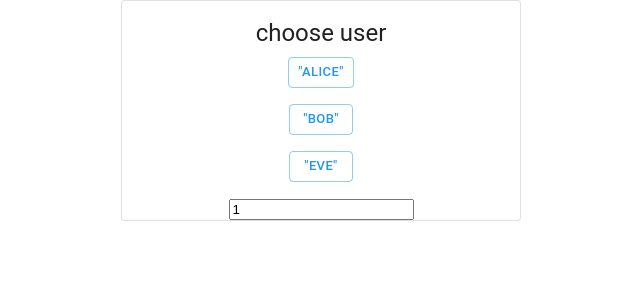
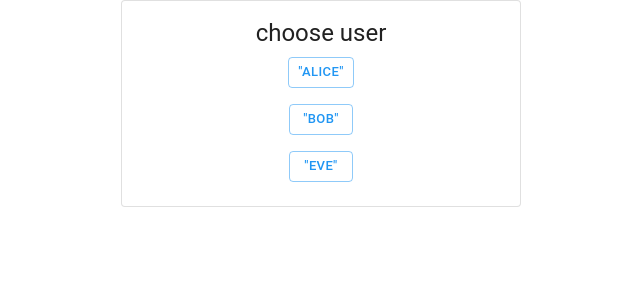
Before and after one commit to Setom29/task-mover, a React (Create React App) app: page / in a window 1280 px wide. Shown: the top 300 px of the page, without its empty margins (319-959 px from the left). Built offline with nearby package versions, Linux system fonts and the light colour scheme.

Commit message:
input removed

```diff
--- a/src/components/Users.js
+++ b/src/components/Users.js
@@ -36,8 +36,6 @@ const Users = inject("usersTable")(observer((props) => {
             })}
         </Stack>
       </CardContent>
-      <input type="number" id="currentUserIdInput" onChange={changeCurrentUser} value={props.usersTable.currentId}></input>
-
     </Card>
   )
 })
```
